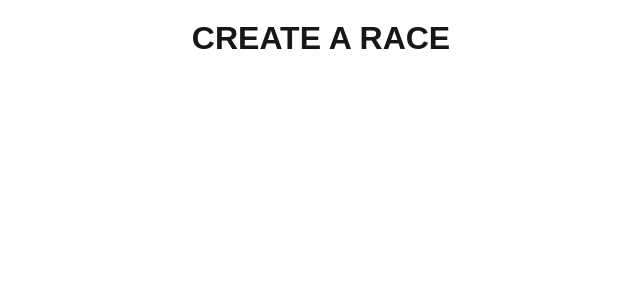
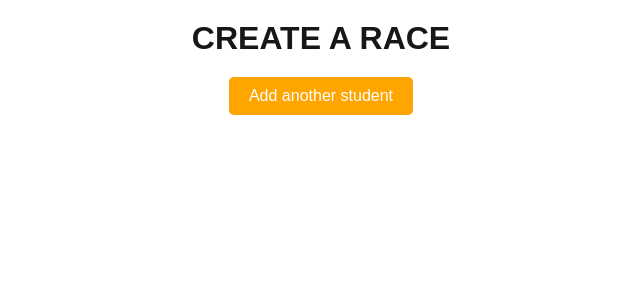
Before and after one commit to emma-ong/liveheats-code-challenge, a Next.js app: page /create in a window 1280 px wide. Shown: the top 300 px of the page, without its empty margins (319-959 px from the left). Built offline with nearby package versions, Linux system fonts and the light colour scheme.

Commit message:
update: add and remove student

```diff
--- a/src/app/components/create-form/index.js
+++ b/src/app/components/create-form/index.js
@@ -7,6 +7,21 @@ import { Button } from "../button";
 
 export const CreateForm = () => {
   const [students, setStudents] = useState([]);
+  const [errors, setErrors] = useState({});
+  const [canSubmit, setCanSubmit] = useState(false);
+  const [submitFlag, setSubmitFlag] = useState(false);
+
+  const errorMessages = [
+    {
+      condition: errors.minStudentsRequired,
+      message: errors.minStudentsRequired,
+    },
+    { condition: errors.uniqueLaneNumbers, message: errors.uniqueLaneNumbers },
+    {
+      condition: errors.uniqueStudentNames,
+      message: errors.uniqueStudentNames,
+    },
+  ];
 
   const addStudent = () => {
     setStudents([...students, { studentName: "", laneNumber: "" }]);
@@ -26,6 +41,13 @@ export const CreateForm = () => {
 
   return (
     <>
+      {!canSubmit && !submitFlag && (
+        <Button
+          value={BUTTON.VALUES.ADD}
+          onClick={() => addStudent()}
+          type={BUTTON.VALUES.BUTTON}
+        />
+      )}
       <form>
         {students.map((student, index) => (
           <div className={styles.createForm} key={index}>
@@ -60,6 +82,15 @@ export const CreateForm = () => {
             />
           </div>
         ))}
+
+        {errorMessages.map(
+          (error, index) =>
+            error.condition && (
+              <p key={index} className={styles.errorMsg}>
+                {error.message}
+              </p>
+            )
+        )}
       </form>
     </>
   );
--- a/src/app/components/create-form/index.module.css
+++ b/src/app/components/create-form/index.module.css
@@ -5,3 +5,7 @@
     justify-content: center;
     margin-bottom: center;
 };
+
+.errorMsg {
+    color: red;
+}
--- a/src/app/constants.js
+++ b/src/app/constants.js
@@ -10,6 +10,7 @@ export const LABELS = {
 export const BUTTON = {
   VALUES: {
     REMOVE: "Remove",
+    ADD: "Add another student",
   },
   TYPE: {
     SUBMIT: "submit",
```
